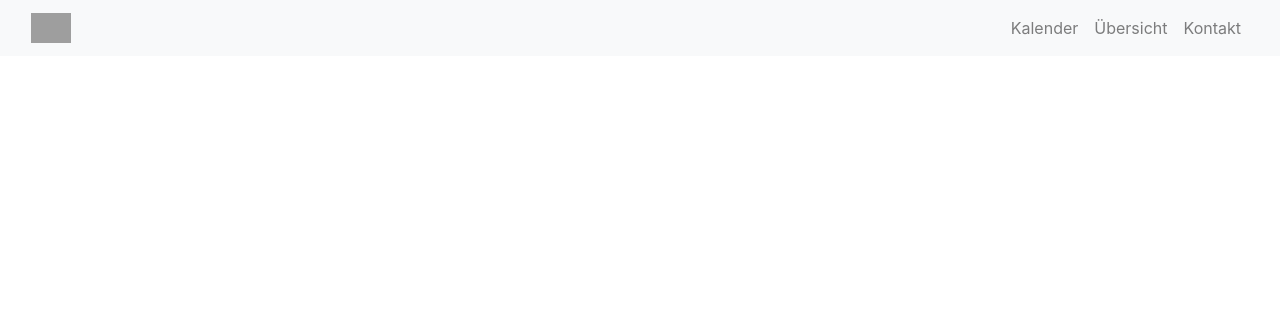
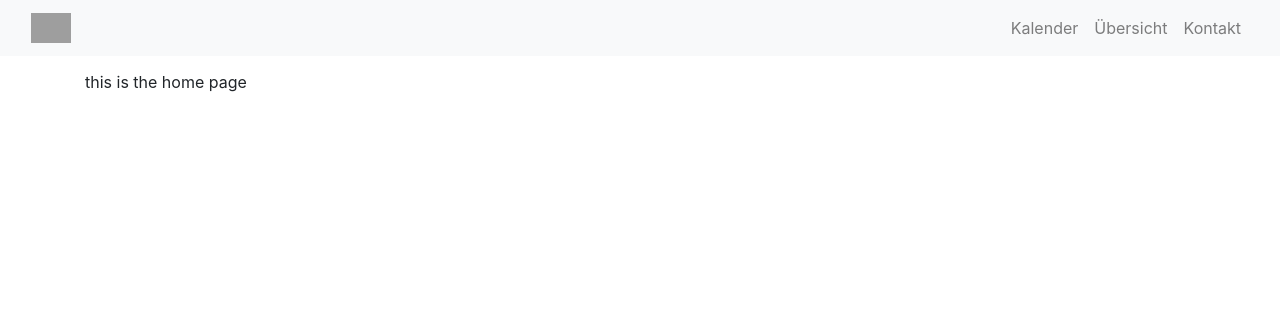
Before and after one commit to valentinhaury/lorcana_turnament_website, a Django app: page / in a window 1280 px wide. Shown: the top 316 px of the page. Run offline with Django 5.2, Linux system fonts and the light colour scheme; some libraries are stand-ins or nearby versions; grey boxes are pictures that could not be loaded.

Commit message:
fixed padding and moved static folder

```diff
--- /dev/null
+++ b/lorcana_turnament_calender/static/lorcana_turnament_calender/css/base.css
@@ -0,0 +1,3 @@
+body {
+  padding-top: 70px;
+}
--- a/lorcana_turnament_calender/templates/base.html
+++ b/lorcana_turnament_calender/templates/base.html
@@ -7,9 +7,10 @@
       {% block title %}
       {% endblock %}
     </title>
+    {% load static %}
+
     <link rel="stylesheet" href="https://stackpath.bootstrapcdn.com/bootstrap/4.3.1/css/bootstrap.min.css">
-    <link rel="stylesheet" href="/static/lorcana_turnament_calender/css/base.css">
-
+    <link rel="stylesheet" href="{% static 'lorcana_turnament_calender/css/base.css' %}">
   </head>
   <body>
 
@@ -18,7 +19,7 @@
 
     <!-- Eigenes Icon / Logo -->
     <a class="navbar-brand d-flex align-items-center" href="#">
-      <img src="/static/images/logo.png" alt="Logo" height="30" class="me-2">
+      <img src="{% static 'lorcana_turnament_calender/images/logo.png' %}" alt="Logo" height="30" class="me-2">
     </a>
 
     <!-- Mobile Toggle -->
```
